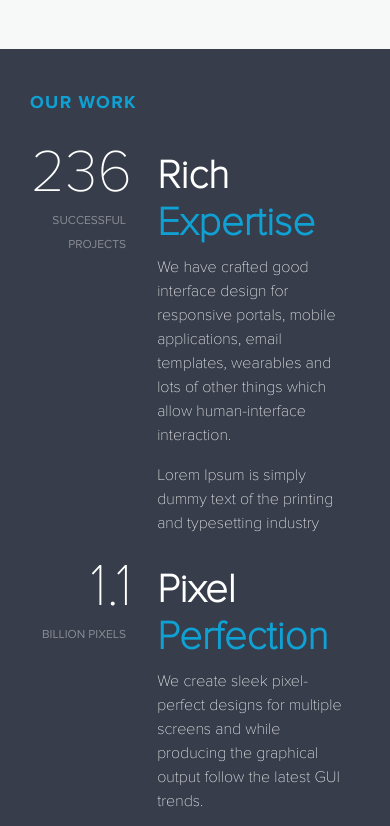
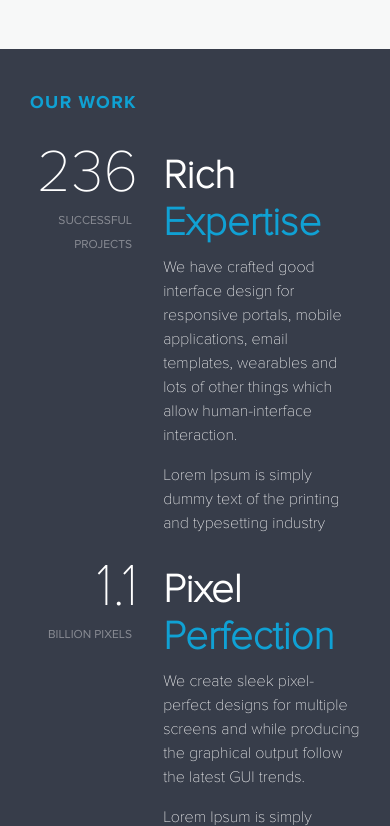
Before and after one commit to am1k/gl_project, a plain HTML site: page index.html in a window 390 px wide. Shown: the part 3560-4386 px from the top of the page. Drawn offline with Linux system fonts and the light colour scheme.

Commit message:
fix styles

```diff
--- a/css/main.css
+++ b/css/main.css
@@ -577,7 +577,8 @@ nav a:hover {
     }
     .projects {
         display: block;
-        width: 100%;
+        width: inherit;
+        margin: 0 15px;
     }
     .content-work {
         max-width: inherit;
@@ -701,6 +702,9 @@ nav a:hover {
     .info-projects {
         width: 55%;
     }
+    .info-projects p {
+        padding-right: 0;
+    }
     .contact-information h1 {
         letter-spacing: 0;
     }
@@ -812,9 +816,6 @@ nav a:hover {
         width: 100%;
         margin: 15% auto;
     }
-    .projects {
-        margin: 0 15px;
-    }
     .number-projects {
         margin: 0;
         width: 100%;
```
